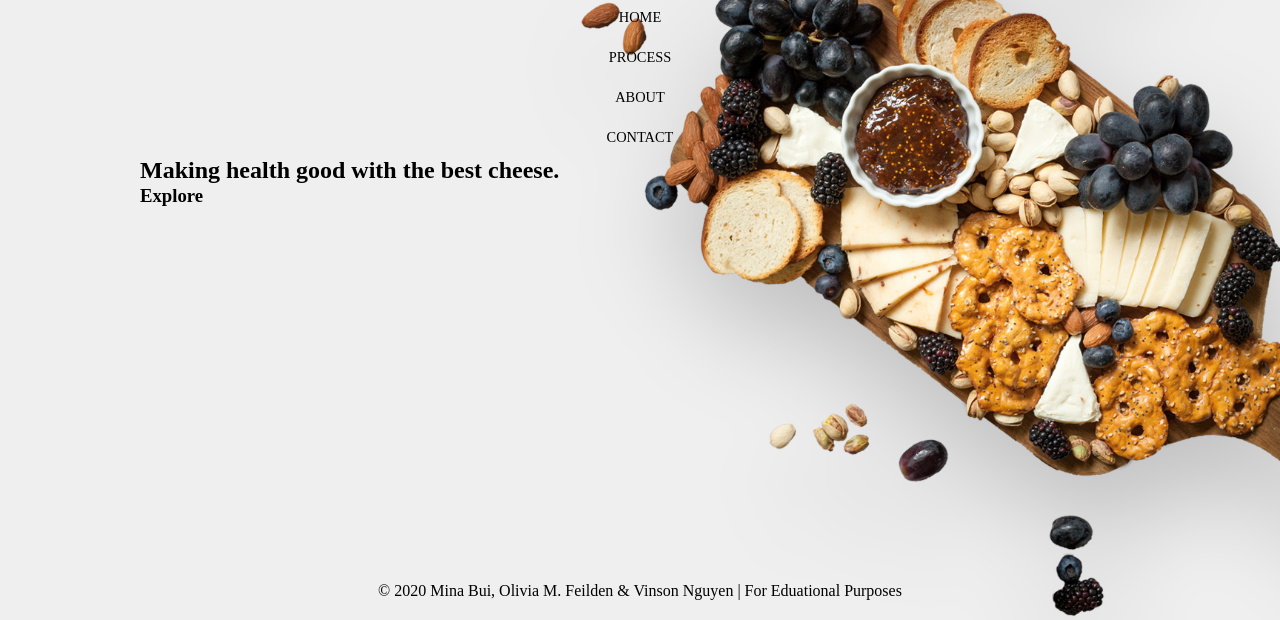
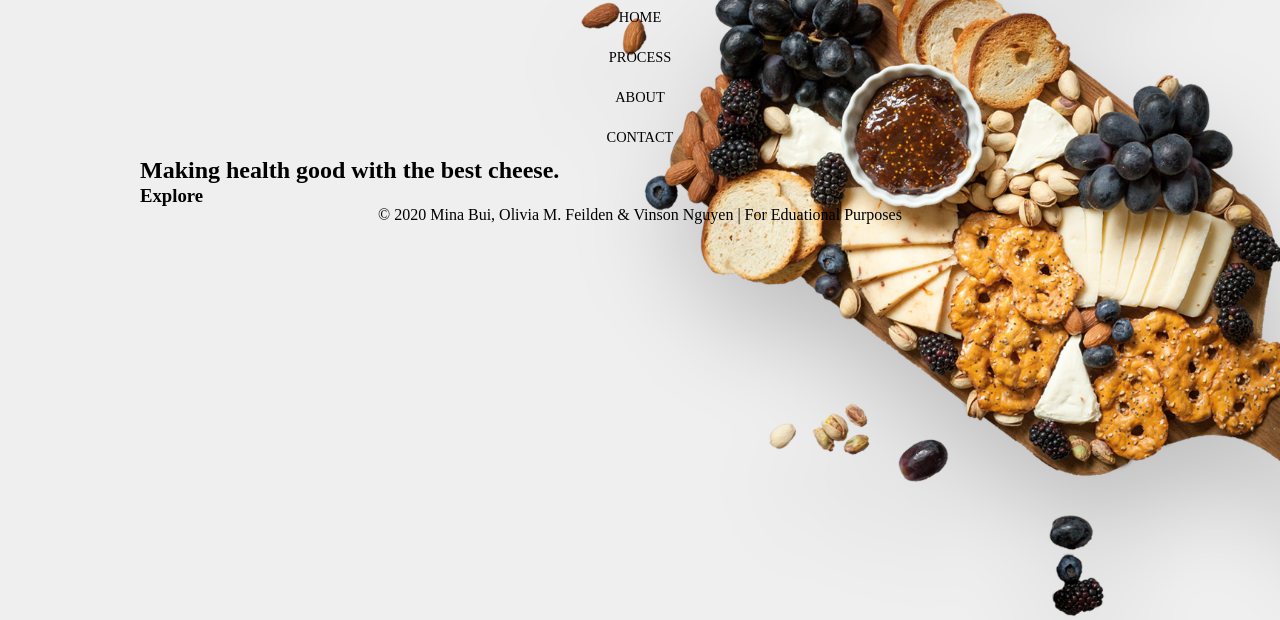
Before and after one commit to v-nguyen6/HTML_CSS_P03_Business_Brochure, a plain HTML site: page index.html in a window 1280 px wide. Shown: the part 180-800 px from the top of the page. Drawn offline with Linux system fonts and the light colour scheme; files whose address does not match are found by name.

```diff
--- a/scss/components/_footer.scss
+++ b/scss/components/_footer.scss
@@ -3,7 +3,7 @@
 footer {
     color: rgb(0, 0, 0);
     position: absolute;
-    left: 0 ; right: 0 ; bottom: 0;
+    left: 0 ; right: 0 ;
     padding-bottom: 20px;
     text-align: center;
 }
```
Also changed, not shown: styles/styles.css.
